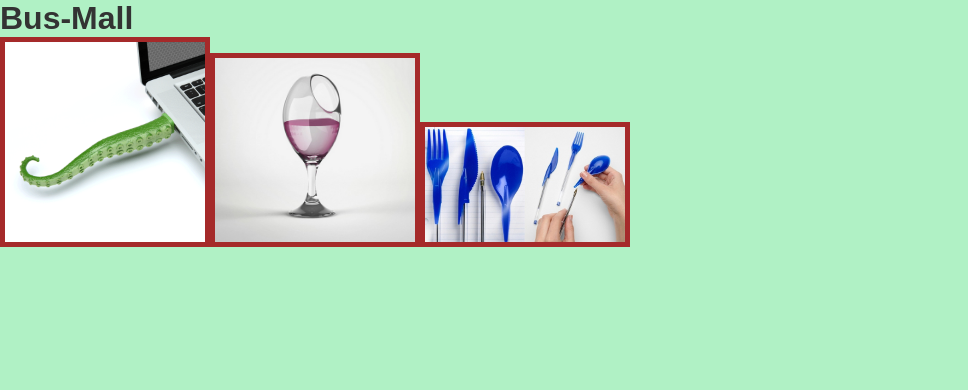
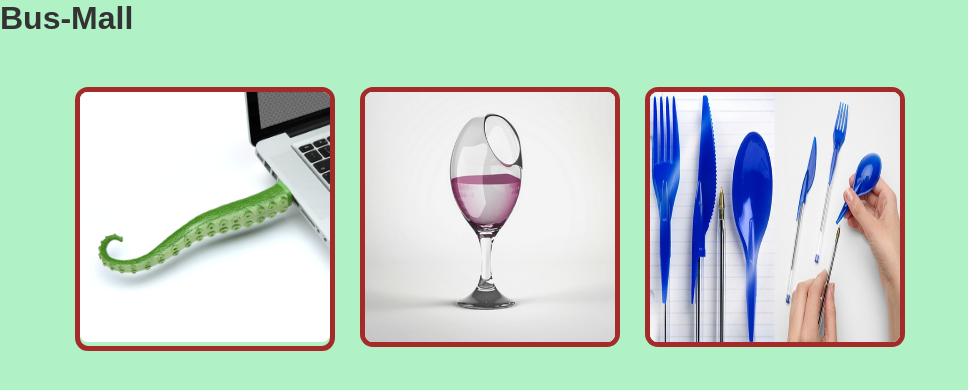
Before and after one commit to RecursiveIteration/bus-mall, a plain HTML site: page index.html in a window 1280 px wide. Shown: the whole page, without its empty margins (0-968 px from the left). Drawn offline with nearby package versions, Linux system fonts and the light colour scheme.

Commit message:
Placed images inside of divs

```diff
--- a/css/style.css
+++ b/css/style.css
@@ -6,11 +6,18 @@
   color: #333;
 }
 
-img {
+#selectionItems {
+  margin-top: 50px;
+  margin-left: 50px;
+}
+
+#selectionItems div {
+  display: inline-table;
+  width: 250px;
+  height: 250px;
   border: 5px solid brown;
-  max-width: 200px;
-  max-height: 200px;
-  margin: auto;
+  border-radius: 5%;
+  margin-left: 25px;
 }
 
 #results {
@@ -18,3 +25,9 @@ img {
   width: 75%;
   height: 75%;
 }
+
+img {
+  height: 100%;
+  width: 100%;
+  border-radius: 3%;
+}
--- a/js/app.js
+++ b/js/app.js
@@ -112,7 +112,7 @@ function getPopularity () {
 
 function displayNothing () {
   for (var i = 2; i >= 0; i--) {
-    selectionItems.removeChild(choiceImages[i]);
+    selectionItems.removeChild(selectionItems.firstChild);
   }
 }
 
@@ -148,8 +148,10 @@ function createProductMap () {
 
 function initializeSelectionWindow () {
   for (var i = 0; i < 3; i++) {
+    var imageBox = document.createElement('div');
     choiceImages[i] = document.createElement('img');
-    selectionItems.appendChild(choiceImages[i]);
+    imageBox.appendChild(choiceImages[i]);
+    selectionItems.appendChild(imageBox);
   }
 }
 
```
